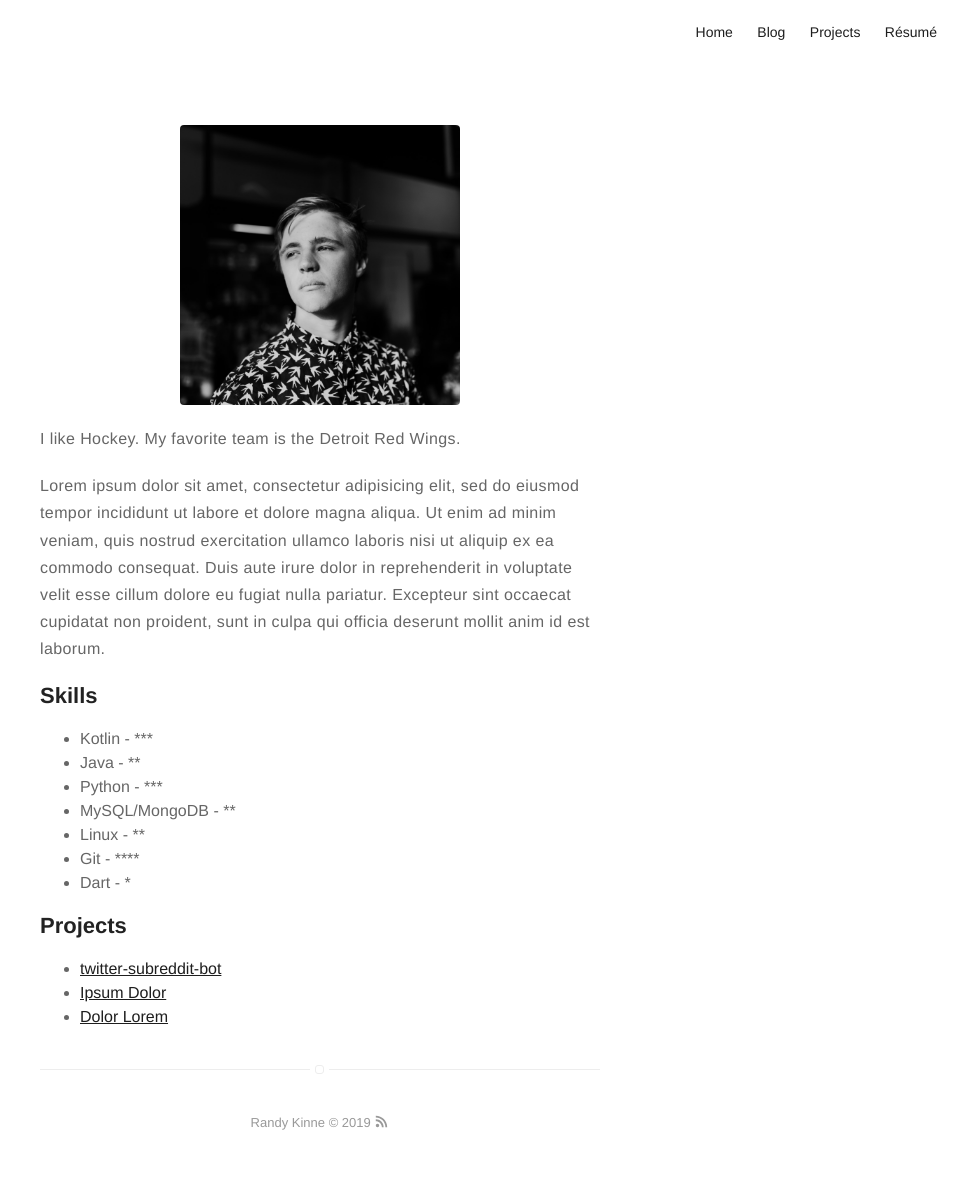
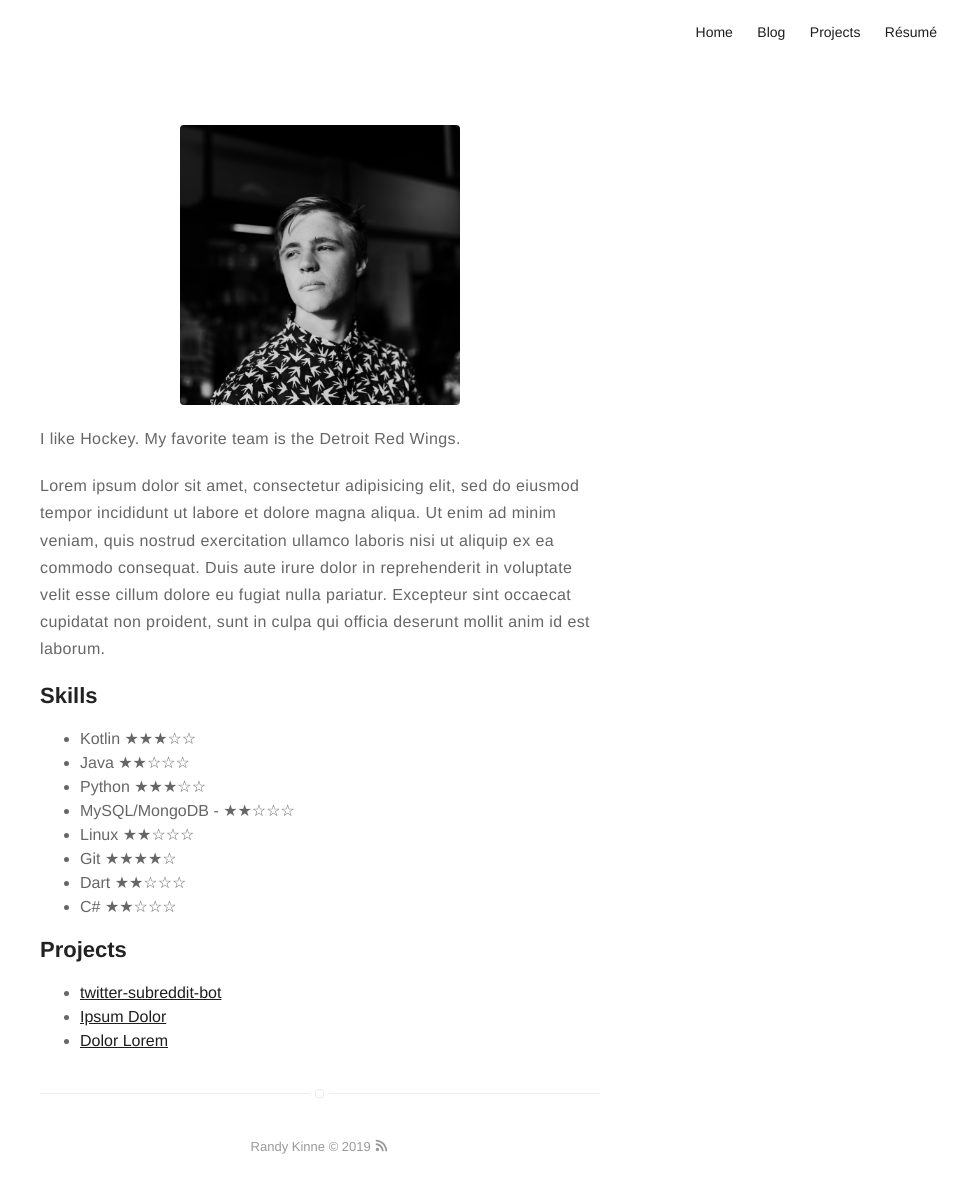
Before and after one commit to randykinne/randykinne.dev, a Jekyll site: the page built from about.md, in a window 1280 px wide. Shown: the whole page, without its empty margins (320-1280 px from the left). Built offline with Jekyll 4.4.1, drawn with Linux system fonts in a browser that asks for light colours; before the commit the page ends 1170 px from its top, so only the background shows below that.

Commit message:
Update about.md

```diff
--- a/about.md
+++ b/about.md
@@ -16,13 +16,14 @@ proident, sunt in culpa qui officia deserunt mollit anim id est laborum.</p>
 <h2>Skills</h2>
 
 <ul class="skill-list">
-	<li>Kotlin - ***</li>
-	<li>Java - **</li>
-	<li>Python - ***</li>
-	<li>MySQL/MongoDB - **</li>
-	<li>Linux - **</li>
-	<li>Git - ****</li>
-	<li>Dart - *</li>
+	<li>Kotlin ★★★☆☆</li>
+	<li>Java ★★☆☆☆</li>
+	<li>Python ★★★☆☆</li>
+	<li>MySQL/MongoDB - ★★☆☆☆</li>
+	<li>Linux ★★☆☆☆</li>
+	<li>Git ★★★★☆</li>
+	<li>Dart ★★☆☆☆</li>
+	<li>C# ★★☆☆☆</li>
 </ul>
 
 <h2>Projects</h2>
```
